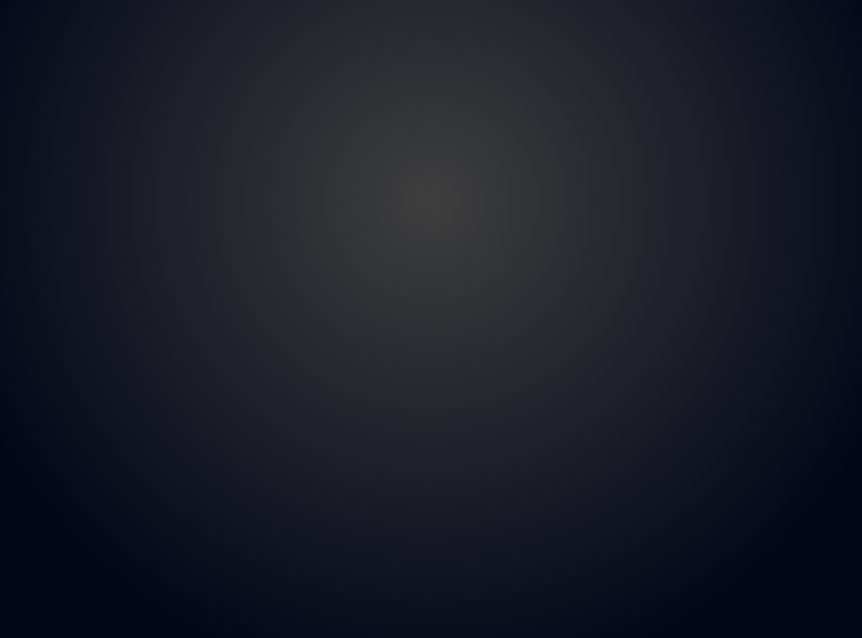
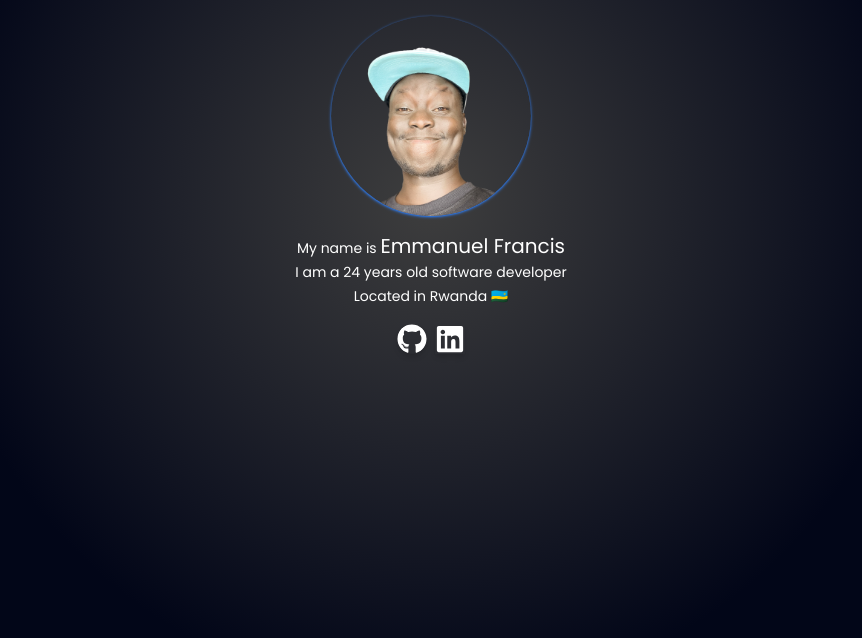
Before and after one commit to emmafrancis09/portfolio, a Next.js app: page / in a window 1280 px wide. Shown: the top 638 px of the page, without its empty margins (209-1071 px from the left). Built offline with nearby package versions, Linux system fonts and the light colour scheme.

Commit message:
added personal details and social links

```diff
--- a/package.json
+++ b/package.json
@@ -11,7 +11,8 @@
   "dependencies": {
     "next": "15.1.6",
     "react": "^19.0.0",
-    "react-dom": "^19.0.0"
+    "react-dom": "^19.0.0",
+    "react-icons": "^5.4.0"
   },
   "devDependencies": {
     "@eslint/eslintrc": "^3",
--- a/src/app/layout.tsx
+++ b/src/app/layout.tsx
@@ -1,5 +1,5 @@
 import type { Metadata } from "next";
-import { Geist, Geist_Mono } from "next/font/google";
+import { Geist, Geist_Mono, Poppins } from "next/font/google";
 import "./globals.css";
 import Container from "@/components/Container";
 
@@ -12,7 +12,11 @@ const geistMono = Geist_Mono({
   variable: "--font-geist-mono",
   subsets: ["latin"],
 });
-
+const poppins = Poppins({
+  subsets: ["latin"],
+  weight: ["400", "500", "600", "700"],
+  variable: "--font-poppins",
+});
 export const metadata: Metadata = {
   title: "Create Next App",
   description: "Generated by create next app",
@@ -26,7 +30,7 @@ export default function RootLayout({
   return (
     <html lang="en" suppressHydrationWarning>
       <body
-        className={`${geistSans.variable} ${geistMono.variable} antialiased`}
+        className={`${geistSans.variable} ${geistMono.variable} ${poppins.variable} antialiased`}
       >
         <Container>{children}</Container>
       </body>
--- a/src/app/page.tsx
+++ b/src/app/page.tsx
@@ -1,7 +1,35 @@
+import Image from "next/image";
 import React from "react";
+import { FaGithub, FaLinkedin } from "react-icons/fa";
 
 const page = () => {
-  return <div></div>;
+  return (
+    <div>
+      <div className="flex items-center justify-center flex-col py-4">
+        <Image
+          src={"/Filthii.png"}
+          alt="profile-picture"
+          width={3024}
+          height={4032}
+          className="rounded-full object-cover  w-[200px] h-[200px] shadow shadow-blue-500"
+        />
+        <h1 className="py-4 text-sm flex items-center justify-center flex-col leading-6">
+          <p>
+            My name is{" "}
+            <span className="font-semi-bold text-xl">Emmanuel Francis</span>
+          </p>
+          <p>I am a 24 years old software developer</p>
+          <p>Located in Rwanda 🇷🇼</p>
+        </h1>
+        <div>
+          <div className="flex items-center justify-center gap-2 text-3xl">
+            <FaGithub className="cursor-pointer hover:shadow-blue-600 shadow-md transition-all rounded-full" />
+            <FaLinkedin className="cursor-pointer hover:shadow-blue-600 shadow-md transition-all" />
+          </div>
+        </div>
+      </div>
+    </div>
+  );
 };
 
 export default page;
--- a/src/components/Container.tsx
+++ b/src/components/Container.tsx
@@ -7,7 +7,7 @@ interface ContainerProps {
 const Container: React.FC<ContainerProps> = ({ children }) => {
   return (
     <div className="relative h-full w-full bg-slate-950 min-h-screen">
-      <div className="absolute bottom-0 left-0 right-0 top-0 bg-[radial-gradient(circle_500px_at_50%_200px,#3e3e3e,transparent)] text-white">
+      <div className="absolute bottom-0 left-0 right-0 top-0 bg-[radial-gradient(circle_500px_at_50%_200px,#3e3e3e,transparent)] text-white font-[poppins]">
         {children}
       </div>
     </div>
```
Also changed, not shown: public/Filthii.png (added), 1 other file (tests, documents, lock files or other folders).
